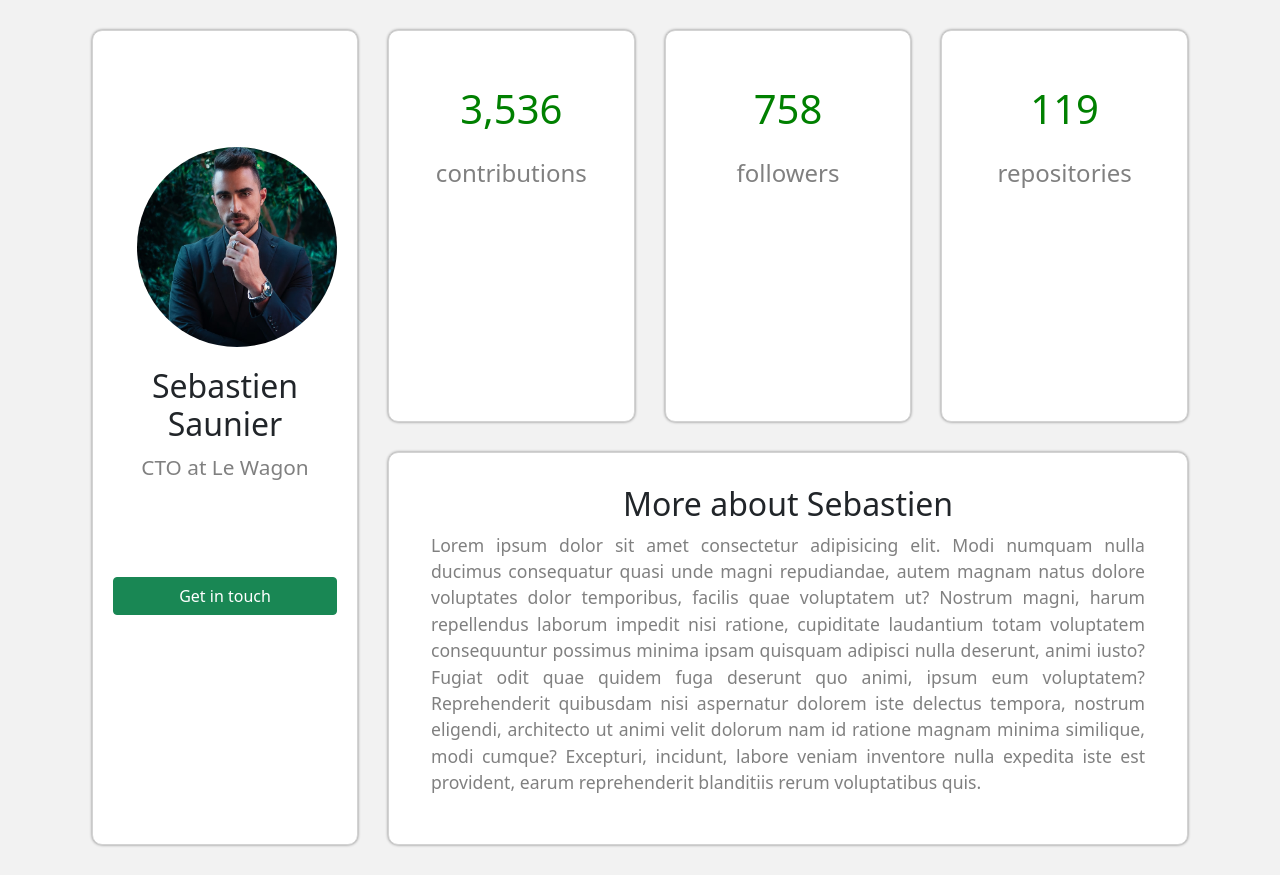
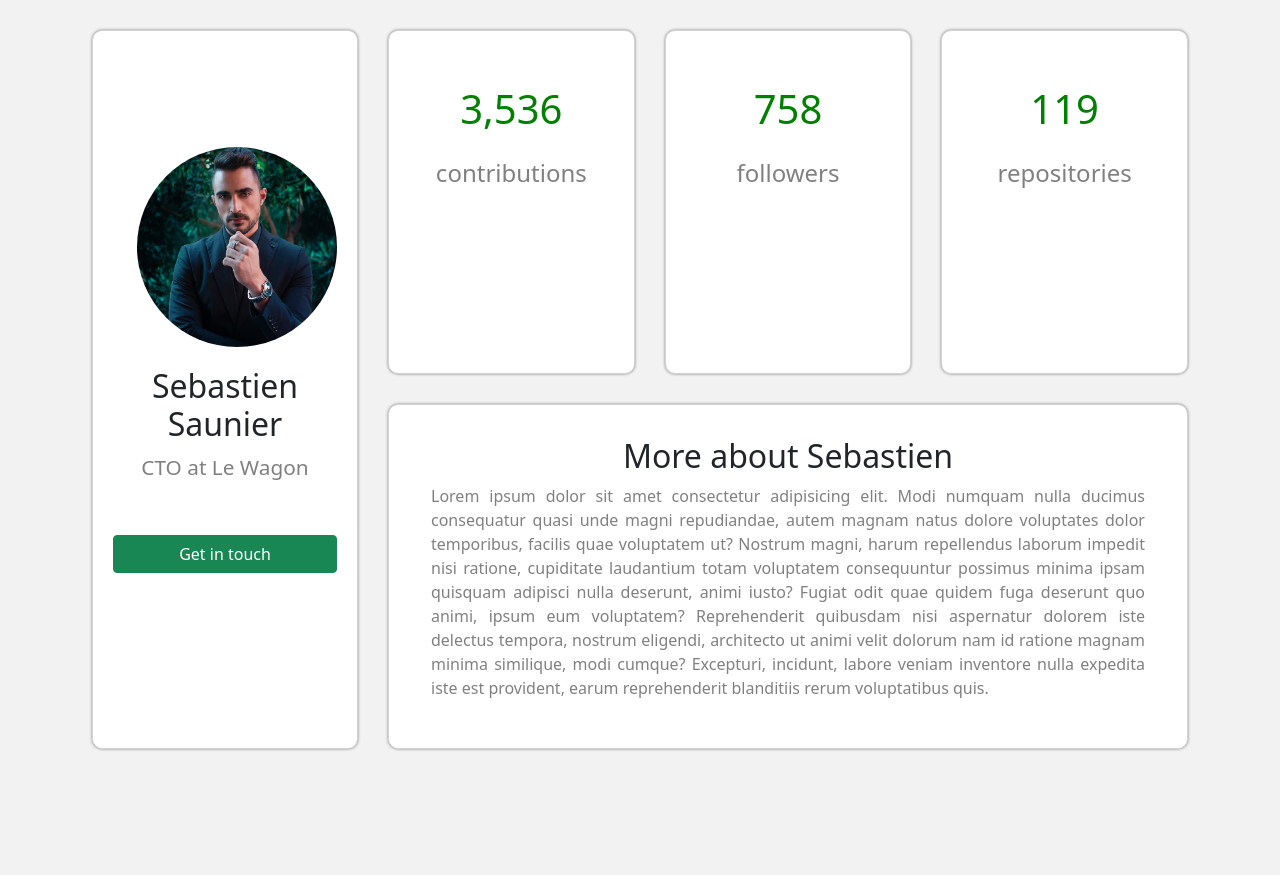
Before and after one commit to OlenaU/homework10, a plain HTML site: page index.html in a window 1280 px wide. After the commit the page ends 800 px from the top, so only its background shows below. Drawn offline with nearby package versions, Linux system fonts and the light colour scheme.

Commit message:
last update

```diff
--- a/assets/css/style.css
+++ b/assets/css/style.css
@@ -82,7 +82,7 @@ button {
 
 .description, h2 {
     text-align: center;
-    font-size: 7rem;
+    font-size: 4rem;
 }
 
 .grey {
@@ -93,7 +93,7 @@ button {
 
 .fifth {
     color: grey;
-    font-size: 1.1rem;
+    font-size: 1rem;
 }
 .green {
     color: green;
```
